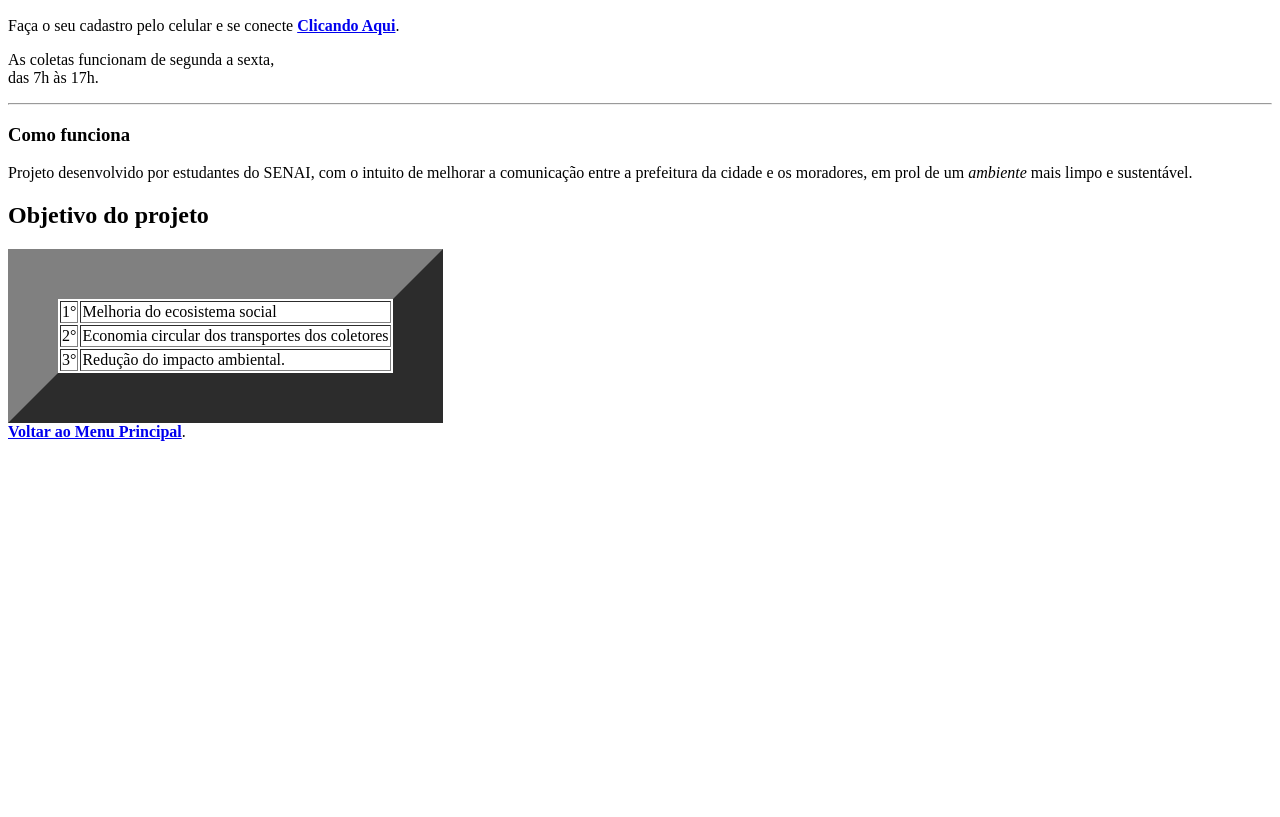
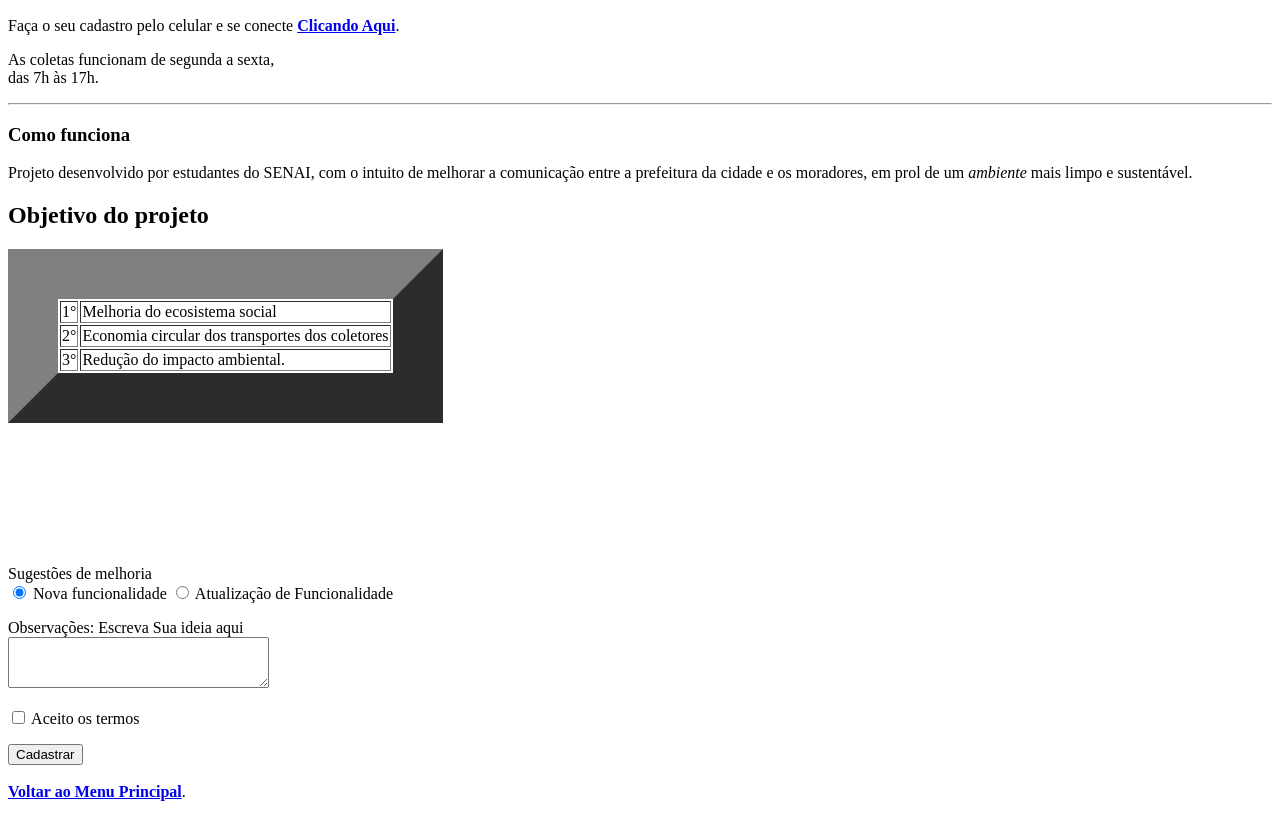
Before and after one commit to Guilherme8021X/PROJETO-ECO-LIXO, a plain HTML site: page sobre.html in a window 1280 px wide. Shown: the part 110-927 px from the top of the page. Before the commit the page ends 800 px from the top, so only its background shows below. Drawn offline with Linux system fonts and the light colour scheme.

Commit message:
Atulização da página sobre - (checkbox)

```diff
--- a/sobre.html
+++ b/sobre.html
@@ -34,7 +34,24 @@
                 <tr><td>3°</td><td>Redução do impacto ambiental.</td></tr>
 
             </tbody>
-     </table>
+     </table><br><br><br><br><br><br><br>
+
+<form action="#" method="post">
+
+<p>Sugestões de melhoria<br>
+    <label><input type="radio" name="nf"
+    value="Nova funcionalidade" checked> Nova funcionalidade </label>
+    <label><input type="radio" name="nf"
+    value="Atualização de Funcionalidade"> Atualização de Funcionalidade</label></p>
+
+<p><label for="obs">Observações: Escreva Sua ideia aqui</label><br>
+    <textarea id="obs" name="obs"
+rows="3" cols="30"></textarea></p>
+
+<p><label><input type="checkbox" name="ok">
+    Aceito os termos</label></p>
+
+<button type="submit">Cadastrar</button></form> <br>
 
 
 <strong><a href="index.html" target="_blank" rel="noopener noreferrer">Voltar ao Menu Principal</a></strong>.</p>
```
